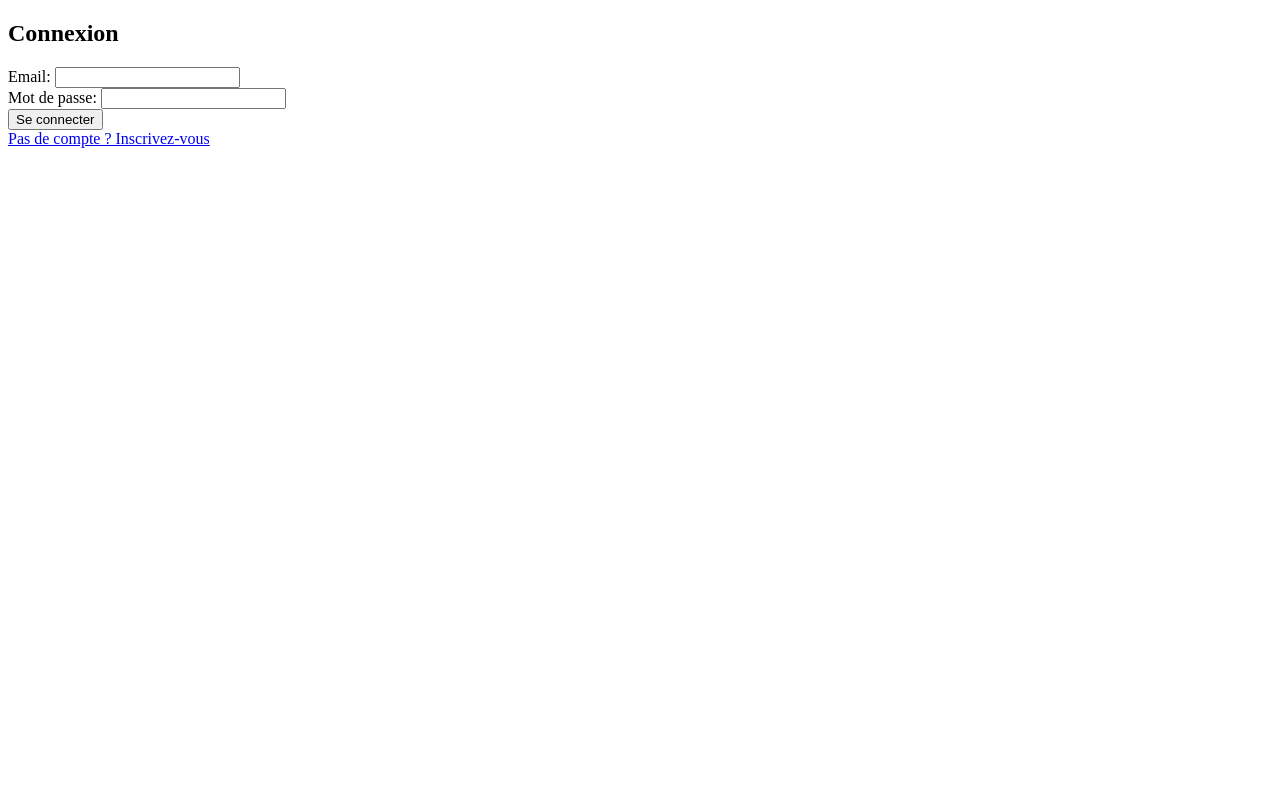
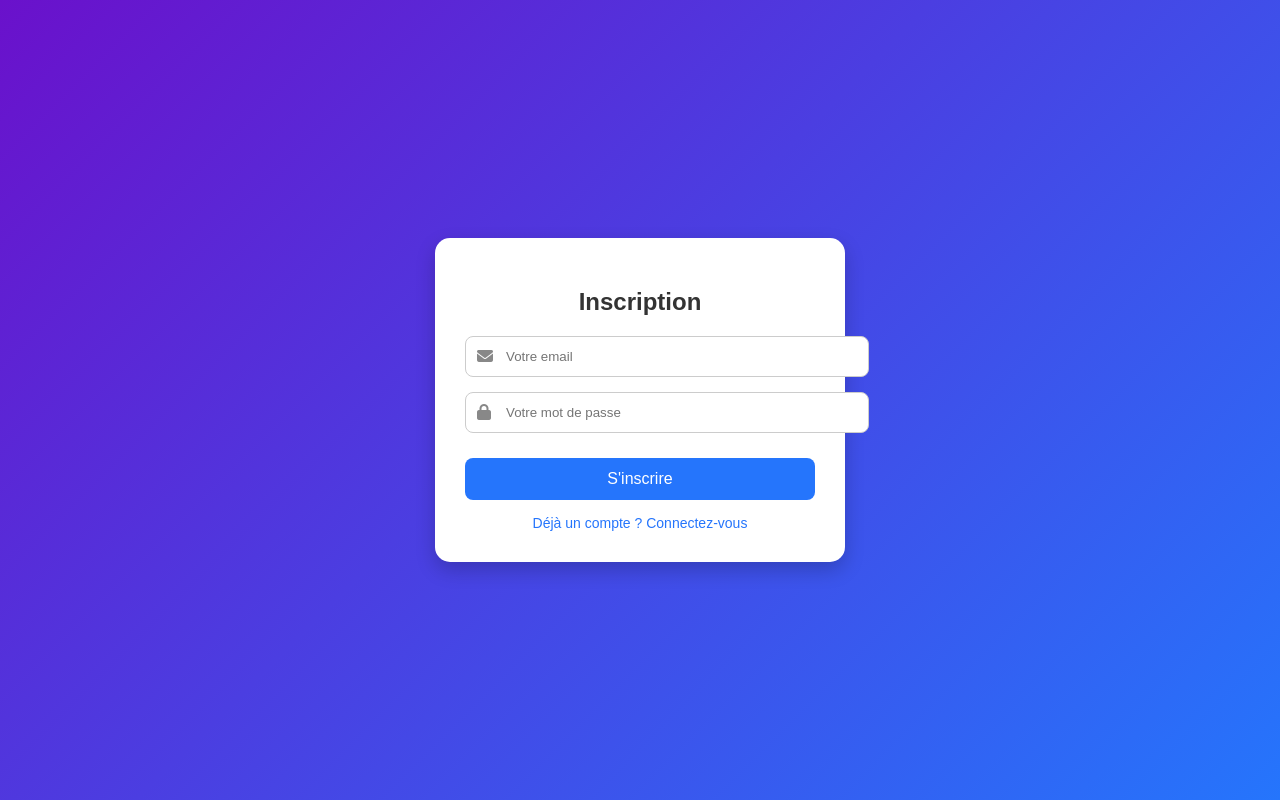
Before and after one commit to Cedrignonsieka/Ida-IES-le-campus, a Flask app: page /login in a window 1280 px wide. Run offline with Flask 3, Linux system fonts and the light colour scheme.

Commit message:
Update login.html

```diff
--- a/templates/login.html
+++ b/templates/login.html
@@ -1,13 +1,106 @@
 <!DOCTYPE html>
-<html>
-<head><title>Connexion</title></head>
+<html lang="fr">
+<head>
+  <meta charset="UTF-8">
+  <title>Inscription</title>
+  <link rel="stylesheet" href="https://cdnjs.cloudflare.com/ajax/libs/font-awesome/6.4.0/css/all.min.css">
+  <style>
+    body {
+      font-family: Arial, sans-serif;
+      background: linear-gradient(135deg, #6a11cb, #2575fc);
+      display: flex;
+      justify-content: center;
+      align-items: center;
+      height: 100vh;
+      margin: 0;
+    }
+
+    .container {
+      background: #fff;
+      padding: 30px;
+      border-radius: 15px;
+      box-shadow: 0 8px 20px rgba(0, 0, 0, 0.2);
+      width: 350px;
+      text-align: center;
+    }
+
+    h2 {
+      margin-bottom: 20px;
+      color: #333;
+    }
+
+    .input-group {
+      position: relative;
+      margin: 15px 0;
+    }
+
+    .input-group i {
+      position: absolute;
+      left: 12px;
+      top: 50%;
+      transform: translateY(-50%);
+      color: #888;
+    }
+
+    .input-group input {
+      width: 100%;
+      padding: 12px 12px 12px 40px;
+      border: 1px solid #ccc;
+      border-radius: 8px;
+      outline: none;
+      transition: 0.3s;
+    }
+
+    .input-group input:focus {
+      border-color: #2575fc;
+      box-shadow: 0 0 5px rgba(37, 117, 252, 0.5);
+    }
+
+    button {
+      background: #2575fc;
+      color: white;
+      padding: 12px;
+      width: 100%;
+      border: none;
+      border-radius: 8px;
+      cursor: pointer;
+      font-size: 16px;
+      transition: 0.3s;
+      margin-top: 10px;
+    }
+
+    button:hover {
+      background: #1b5fd8;
+    }
+
+    a {
+      display: inline-block;
+      margin-top: 15px;
+      color: #2575fc;
+      text-decoration: none;
+      font-size: 14px;
+    }
+
+    a:hover {
+      text-decoration: underline;
+    }
+  </style>
+</head>
 <body>
-<h2>Connexion</h2>
-<form method="POST">
-  Email: <input type="email" name="email" required><br>
-  Mot de passe: <input type="password" name="password" required><br>
-  <button type="submit">Se connecter</button>
-</form>
-<a href="/register">Pas de compte ? Inscrivez-vous</a>
+  <div class="container">
+    <h2>Inscription</h2>
+    <form method="POST">
+      <div class="input-group">
+        <i class="fa-solid fa-envelope"></i>
+        <input type="email" name="email" placeholder="Votre email" required>
+      </div>
+      <div class="input-group">
+        <i class="fa-solid fa-lock"></i>
+        <input type="password" name="password" placeholder="Votre mot de passe" required>
+      </div>
+      <button type="submit">S'inscrire</button>
+    </form>
+    <a href="/login">Déjà un compte ? Connectez-vous</a>
+  </div>
 </body>
 </html>
```
